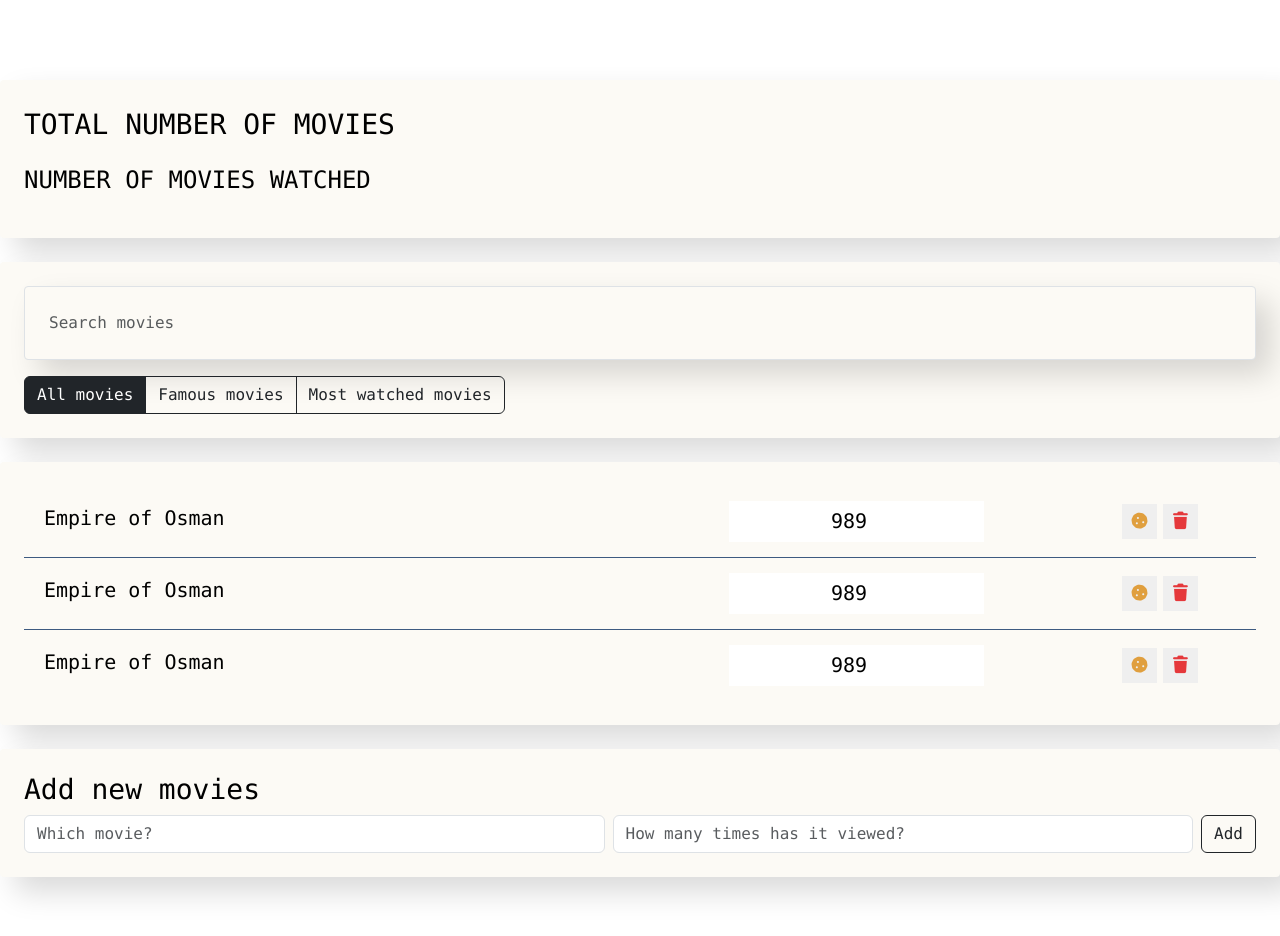
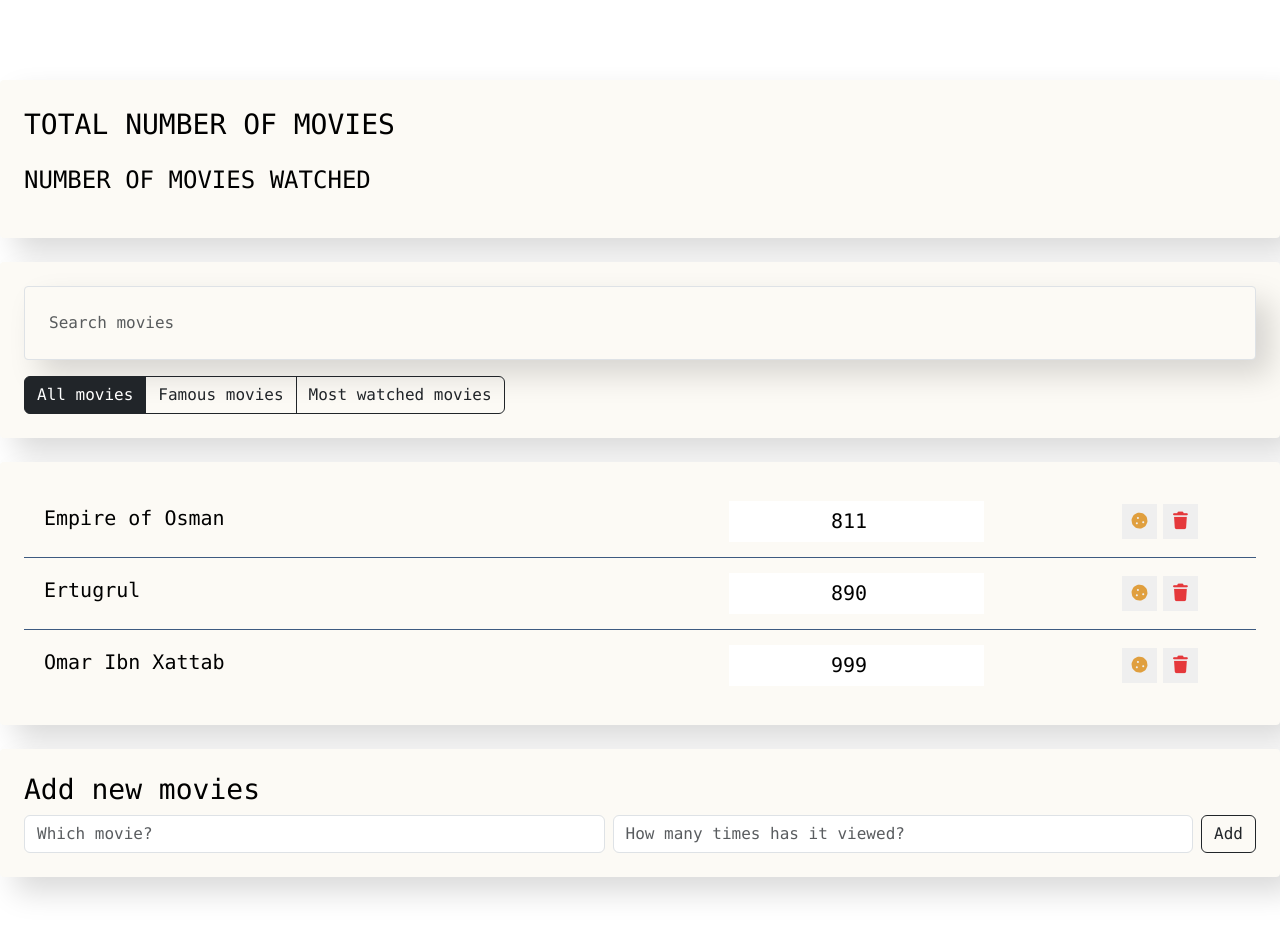
Before and after one commit to shokhrukh7oo7/CineLog-in-React-js, a React (Create React App) app: page / in a window 1280 px wide. Shown: the top 936 px of the page. Built offline with nearby package versions, Linux system fonts and the light colour scheme.

Commit message:
movie list item

```diff
--- a/src/components/movie-list-item/Movie-list-item.js
+++ b/src/components/movie-list-item/Movie-list-item.js
@@ -1,10 +1,10 @@
 import "./Movie-list-item.css";
 
-const MovieListItem = () => {
+const MovieListItem = ({name, viewers}) => {
   return (
     <li className="list-group-item d-flex justify-content-between">
-      <span className="list-group-item-label">Empire of Osman</span>
-      <input type="number" className="list-group-item-input" defaultValue="989" />
+      <span className="list-group-item-label">{name}</span>
+      <input type="number" className="list-group-item-input" defaultValue={viewers} />
       <div className="d-flex justify-content-center align-items-center">
         <button type="button" className="btn-cookie btn-sm">
           <i className="fas fa-cookie"></i>
--- a/src/components/movie-list/Movie-list.js
+++ b/src/components/movie-list/Movie-list.js
@@ -4,9 +4,9 @@ import MovieListItem from "../movie-list-item/Movie-list-item";
 const MovieList = () => {
   return (
     <div className="movie-list">
-      <MovieListItem />
-      <MovieListItem />
-      <MovieListItem />
+      <MovieListItem name="Empire of Osman" viewers={811} />
+      <MovieListItem name="Ertugrul" viewers={890} />
+      <MovieListItem name="Omar Ibn Xattab" viewers={999} />
     </div>
   );
 };
```
